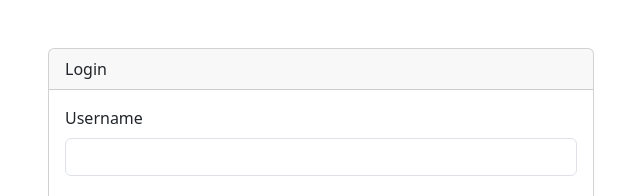
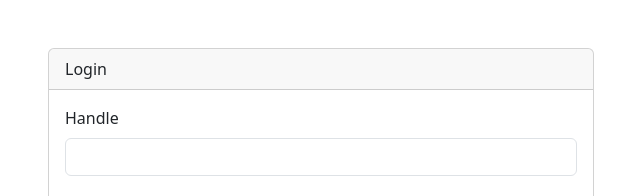
Before and after one commit to AmarUstavdic/cf-problem-recommender-client, a React (Create React App) app: page / in a window 1280 px wide. Shown: the top 196 px of the page, without its empty margins (319-959 px from the left). Built offline with nearby package versions, Linux system fonts and the light colour scheme; the HTML template or start-up script is replaced by a standard one.

Commit message:
simple login componnet made with bootstrap

```diff
--- a/src/components/Login.js
+++ b/src/components/Login.js
@@ -21,7 +21,7 @@ function Login() {
                             <form>
                                 <div className="mb-3">
                                     <label htmlFor="username" className="form-label">
-                                        Username
+                                        Handle
                                     </label>
                                     <input
                                         type="text"
```
